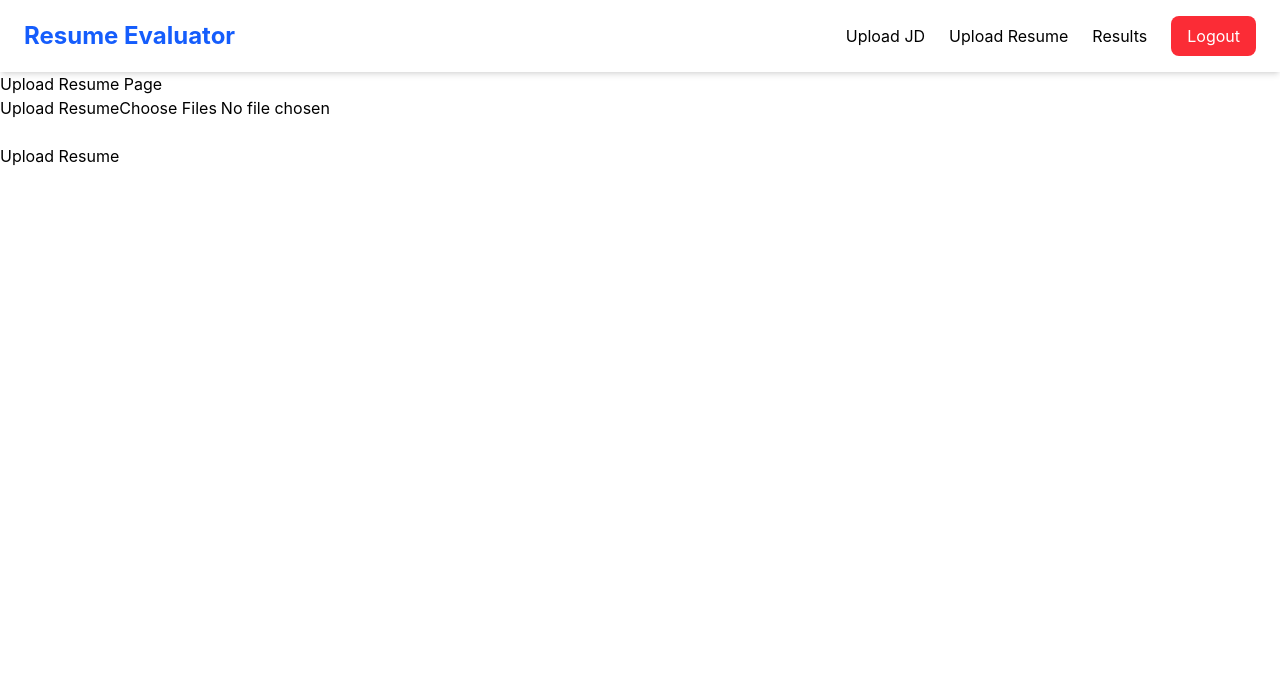
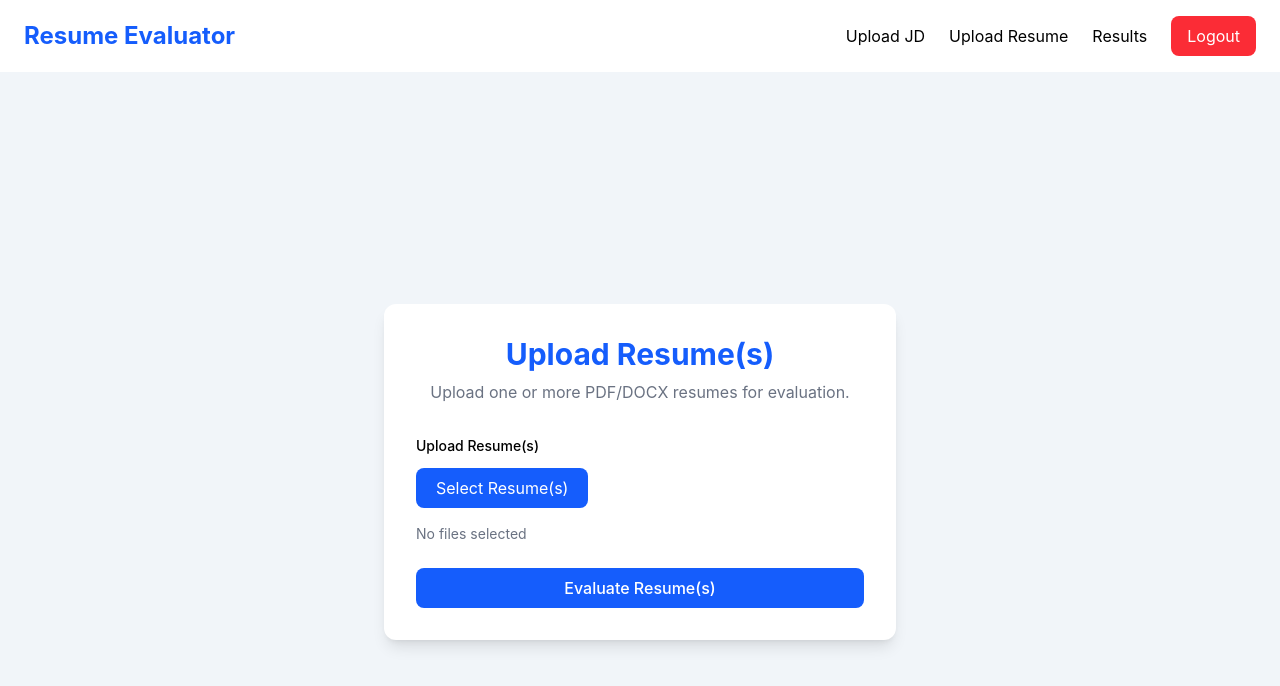
Before and after one commit to vikas598/Resume_evaluator, a React (Vite) app in the folder frontend/: page /upload-resume in a window 1280 px wide. Shown: the top 686 px of the page. Built offline with nearby package versions, Linux system fonts and the light colour scheme.

Commit message:
Feat: UploadResume page design complete

```diff
--- a/frontend/src/pages/UploadResume.jsx
+++ b/frontend/src/pages/UploadResume.jsx
@@ -1,18 +1,17 @@
 import { useState } from "react";
-import {useNavigate} from "react-router-dom";
+import { useNavigate } from "react-router-dom";
 import Navbar from "../components/Navbar";
-
 import api from "../services/api";
 
 function UploadResume() {
     const [files, setFiles] = useState([]);
+    const [loading, setLoading] = useState(false);
 
-    const navigate= useNavigate()
+    const navigate = useNavigate();
+
     const handleFileChange = (e) => {
         const selectedFiles = Array.from(e.target.files);
         setFiles(selectedFiles);
-
-    console.log(selectedFiles);
     };
 
     const handleSubmit = async (e) => {
@@ -24,9 +23,12 @@ function UploadResume() {
         }
 
         try {
+            setLoading(true);
+
             const token = localStorage.getItem("token");
 
             const formData = new FormData();
+
             files.forEach((file) => {
                 formData.append("files", file);
             });
@@ -40,37 +42,96 @@ function UploadResume() {
                     },
                 }
             );
-            localStorage.setItem('results', JSON.stringify(response.data))
-            navigate('/result');
-            console.log(response.data);
-            alert("Resume uploaded successfully!");
+
+            localStorage.setItem("results", JSON.stringify(response.data));
+            navigate("/result");
         } catch (error) {
             console.log(error.response?.data || error.message);
+            alert("Failed to upload resumes.");
+        } finally {
+            setLoading(false);
         }
     };
 
     return (
         <div>
-            <Navbar></Navbar>
-            <div>
-            <h1>Upload Resume Page</h1>
+            <Navbar />
+
+            <div className="min-h-screen bg-slate-100 flex justify-center items-center">
+                <div className="bg-white rounded-xl shadow-lg p-8 w-full max-w-lg">
+
+                    <h1 className="text-3xl font-bold text-center text-blue-600">
+                        Upload Resume(s)
+                    </h1>
+
+                    <p className="text-center text-gray-500 mt-2 mb-8">
+                        Upload one or more PDF/DOCX resumes for evaluation.
+                    </p>
 
                     <form onSubmit={handleSubmit}>
-                <div>
-                    <label>Upload Resume</label>
+
+                        <div className="mb-6">
+
+                            <label className="block text-sm font-medium mb-3">
+                                Upload Resume(s)
+                            </label>
+
+                            {/* Hidden File Input */}
                             <input
+                                id="resume-upload"
                                 type="file"
                                 multiple
+                                accept=".pdf,.docx"
                                 onChange={handleFileChange}
+                                className="hidden"
                             />
+
+                            {/* Custom Button */}
+                            <label
+                                htmlFor="resume-upload"
+                                className="inline-block cursor-pointer bg-blue-600 hover:bg-blue-700 text-white px-5 py-2 rounded-lg transition"
+                            >
+                                {files.length > 0
+                                    ? "Change Files"
+                                    : "Select Resume(s)"}
+                            </label>
+
+                            {/* Selected Files */}
+                            <div className="mt-4">
+                                {files.length === 0 ? (
+                                    <p className="text-sm text-gray-500">
+                                        No files selected
+                                    </p>
+                                ) : (
+                                    <ul className="list-disc list-inside text-sm text-gray-600 space-y-1">
+                                        {files.map((file, index) => (
+                                            <li key={index}>
+                                                {file.name}
+                                            </li>
+                                        ))}
+                                    </ul>
+                                )}
                             </div>
 
-                <br />
+                        </div>
 
-                <button type="submit">
-                    Upload Resume
+                        <button
+                            type="submit"
+                            disabled={loading}
+                            className={`w-full py-2 rounded-lg text-white font-medium transition ${
+                                loading
+                                    ? "bg-gray-400 cursor-not-allowed"
+                                    : "bg-blue-600 hover:bg-blue-700"
+                            }`}
+                        >
+                            {loading
+                                ? "Evaluating..."
+                                : "Evaluate Resume(s)"}
                         </button>
+
                     </form>
+
+                </div>
             </div>
         </div>
     );
```
Lines whose indentation alone changed are shown as unchanged.
